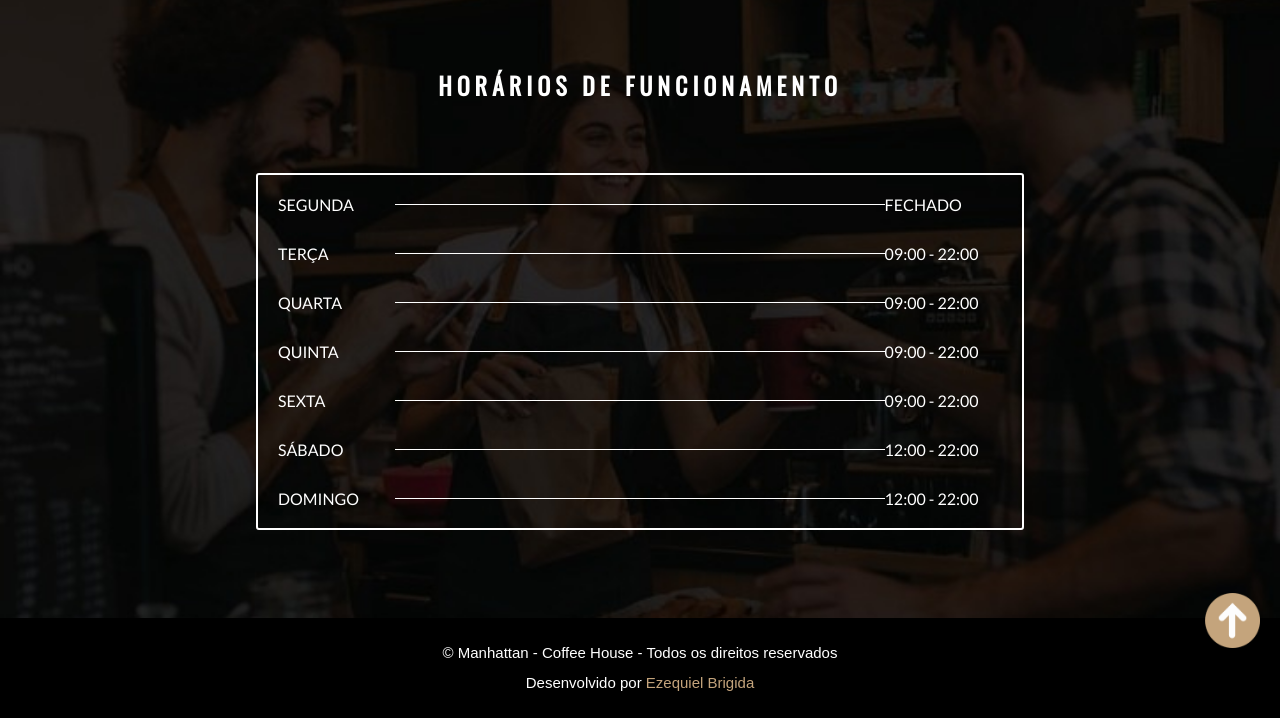
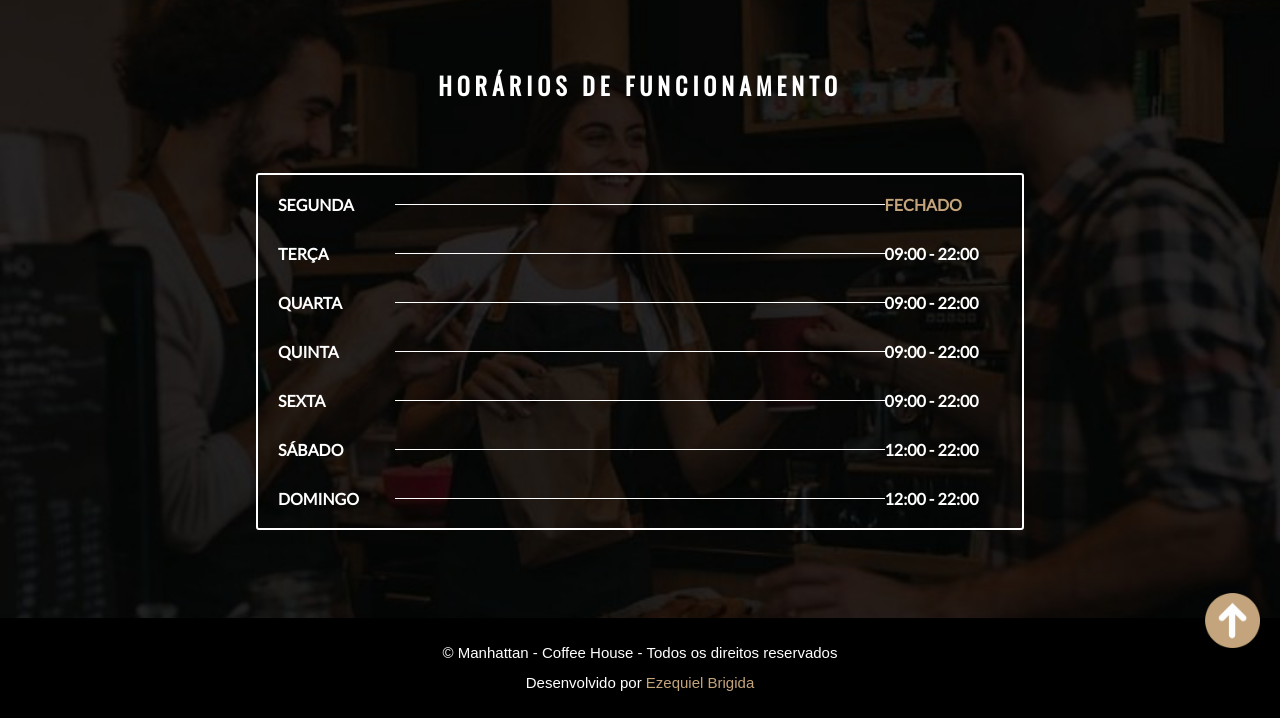
Before and after one commit to EzequielBrigida/Manhattan-coffee-house, a plain HTML site: page index.html in a window 1280 px wide. Shown: the part 3952-4670 px from the top of the page. Drawn offline with nearby package versions, Linux system fonts and the light colour scheme.

Commit message:
Adição de cor a uma tag de span específica

```diff
--- a/css/style.css
+++ b/css/style.css
@@ -237,11 +237,13 @@ body {
     color: white;
     width: 120px;
     text-align: justify;
+    font-weight: bold;
 }
 
 .operation-items-container
-.day-items-row h3:nth-child(3){
-    width: 110px;
+.day-items-row
+.span-closed {
+    color: #c4a47c;
 }
 
 .operation-items-container
--- a/index.html
+++ b/index.html
@@ -100,7 +100,7 @@
                 <div class="day-items-row">
                     <span>SEGUNDA</span>
                     <div></div>
-                    <span>FECHADO</span>
+                    <span class="span-closed">FECHADO</span>
                 </div>
                 <div class="day-items-row">
                     <span>TERÇA</span>
```
